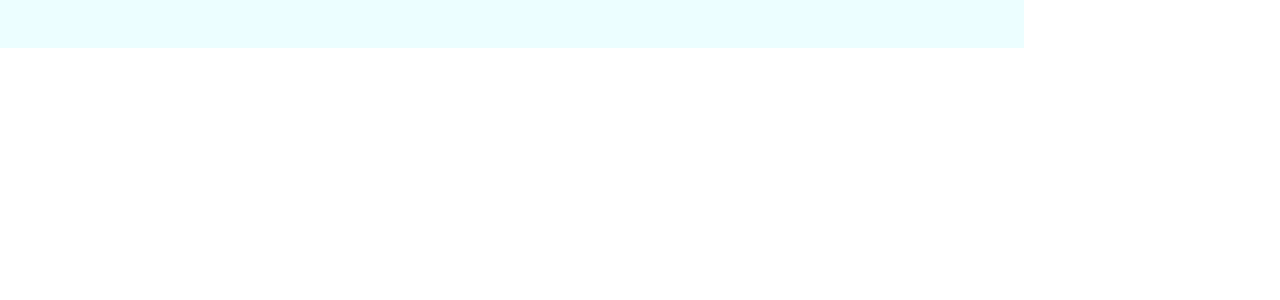
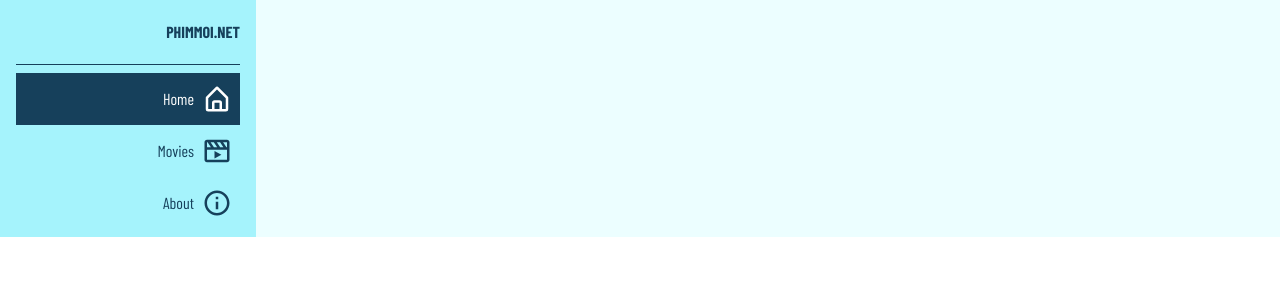
Before and after one commit to dungthinhtv/phimmoi.net, a React (Vite) app: page / in a window 1280 px wide. Shown: the top 300 px of the page. Built offline with nearby package versions, Linux system fonts and the light colour scheme; a web font is replaced by a local one.

Commit message:
1 file modified, 1 added

```diff
--- a/src/App.tsx
+++ b/src/App.tsx
@@ -1,7 +1,7 @@
 import { useState } from 'react';
 import reactLogo from './assets/react.svg';
 
-// import Header from './components/Header';
+import Header from './components/Header';
 import Nav from './components/Nav/index';
 
 import './App.css';
@@ -11,7 +11,7 @@ function App() {
 
   return (
     <div className="grid md:grid-cols-5">
-      {/* <Nav /> */}
+      <Nav />
       <main className="px-12 py-6 md:col-span-4 bg-cyan-50">
         {/* <h3 className="text-3xl">Hello</h3> */}
         {/* <AuthButtons />
--- /dev/null
+++ b/src/components/Header/index.tsx
@@ -0,0 +1,7 @@
+const Index = () => (
+	<h1 className='mt-6 text-cyan-900'>
+		#1 Free Online Movie Streaming Site in Vietnam
+	</h1>
+)
+
+export default Index
```
